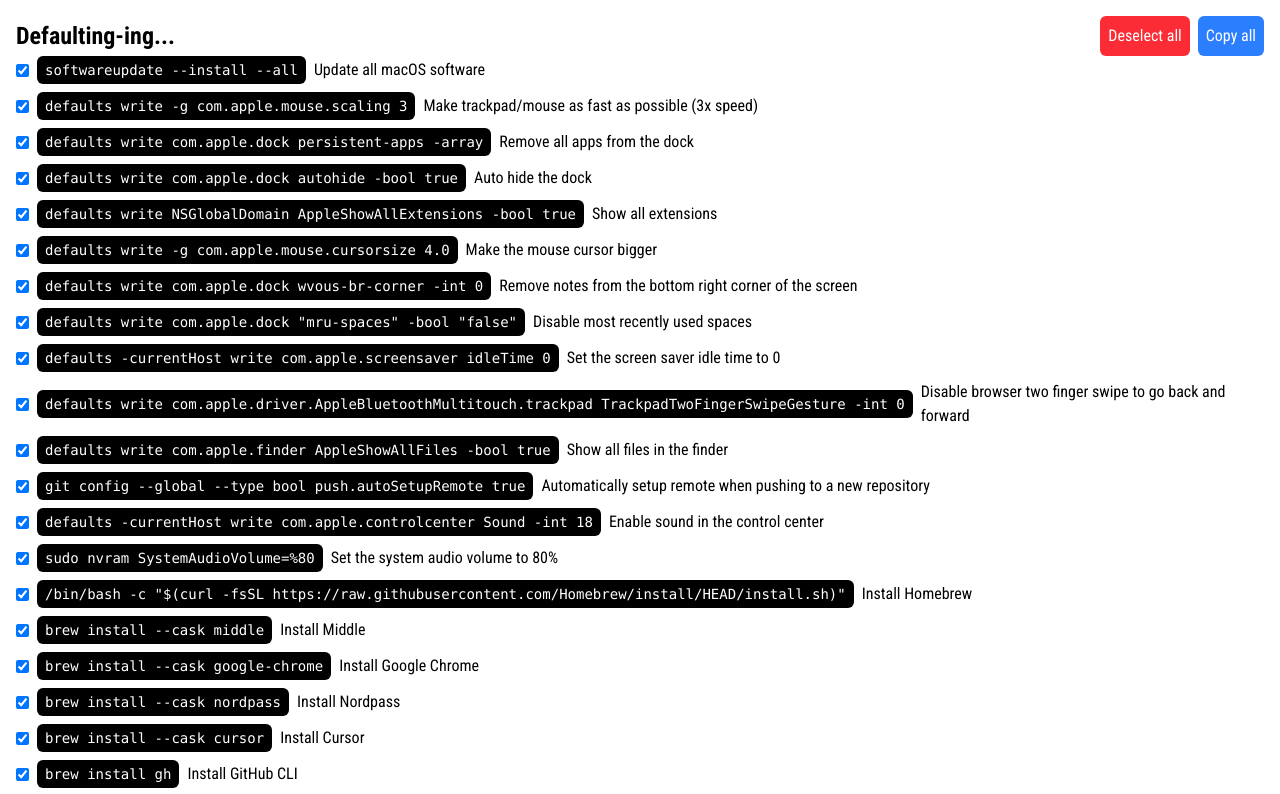
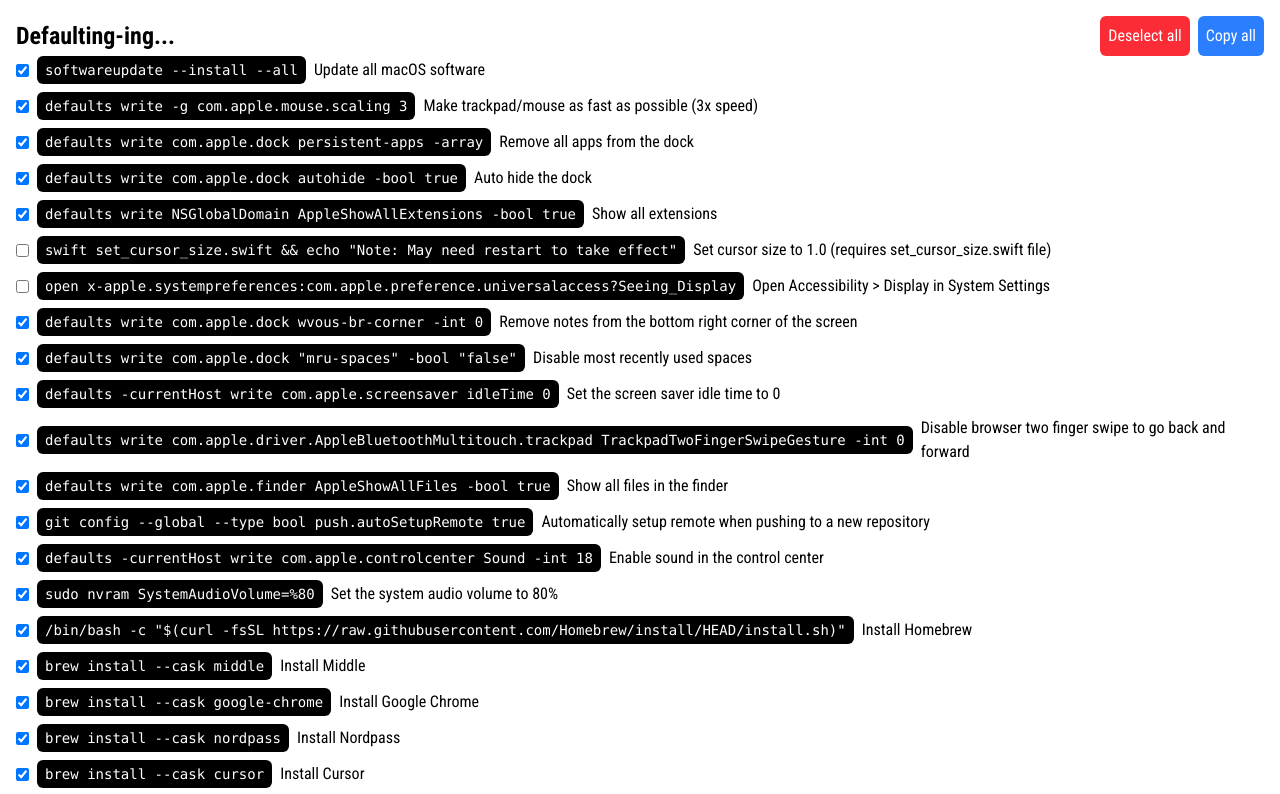
Before and after one commit to eduardomagaldi/defaulting, a React (Vite) app: page / in a window 1280 px wide. Shown: the top 794 px of the page. Built offline with nearby package versions, Linux system fonts and the light colour scheme.

Commit message:
tentando mudar pointer size

```diff
--- a/App.jsx
+++ b/App.jsx
@@ -125,9 +125,17 @@
       ...selectedObject,
     },
     {
-      command: "defaults write -g com.apple.mouse.cursorsize 4.0",
-      description: "Make the mouse cursor bigger",
-      ...selectedObject,
+      command:
+        'swift set_cursor_size.swift && echo "Note: May need restart to take effect"',
+      description:
+        "Set cursor size to 1.0 (requires set_cursor_size.swift file)",
+      selected: false,
+    },
+    {
+      command:
+        "open x-apple.systempreferences:com.apple.preference.universalaccess?Seeing_Display",
+      description: "Open Accessibility > Display in System Settings",
+      selected: false,
     },
     {
       command: "defaults write com.apple.dock wvous-br-corner -int 0",
```
Also changed, not shown: 1 other file (tests, documents, lock files or other folders).
